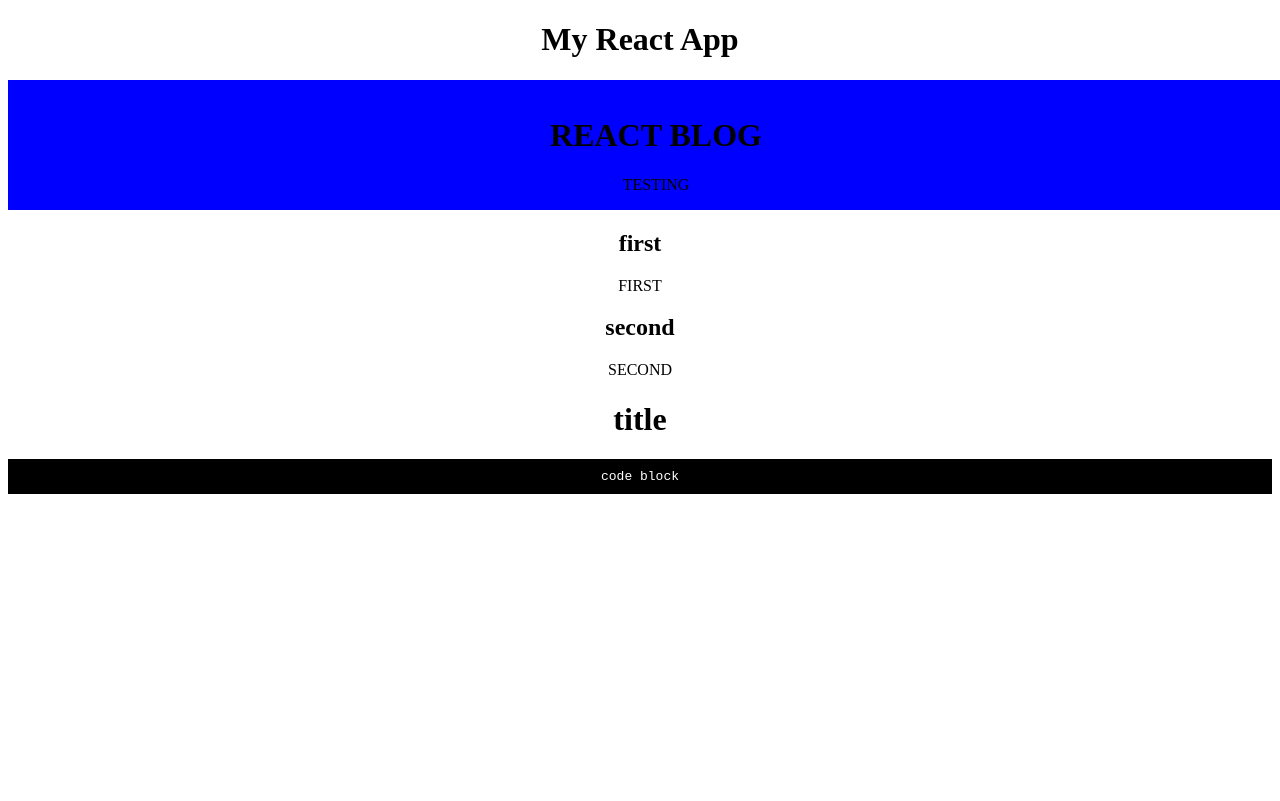
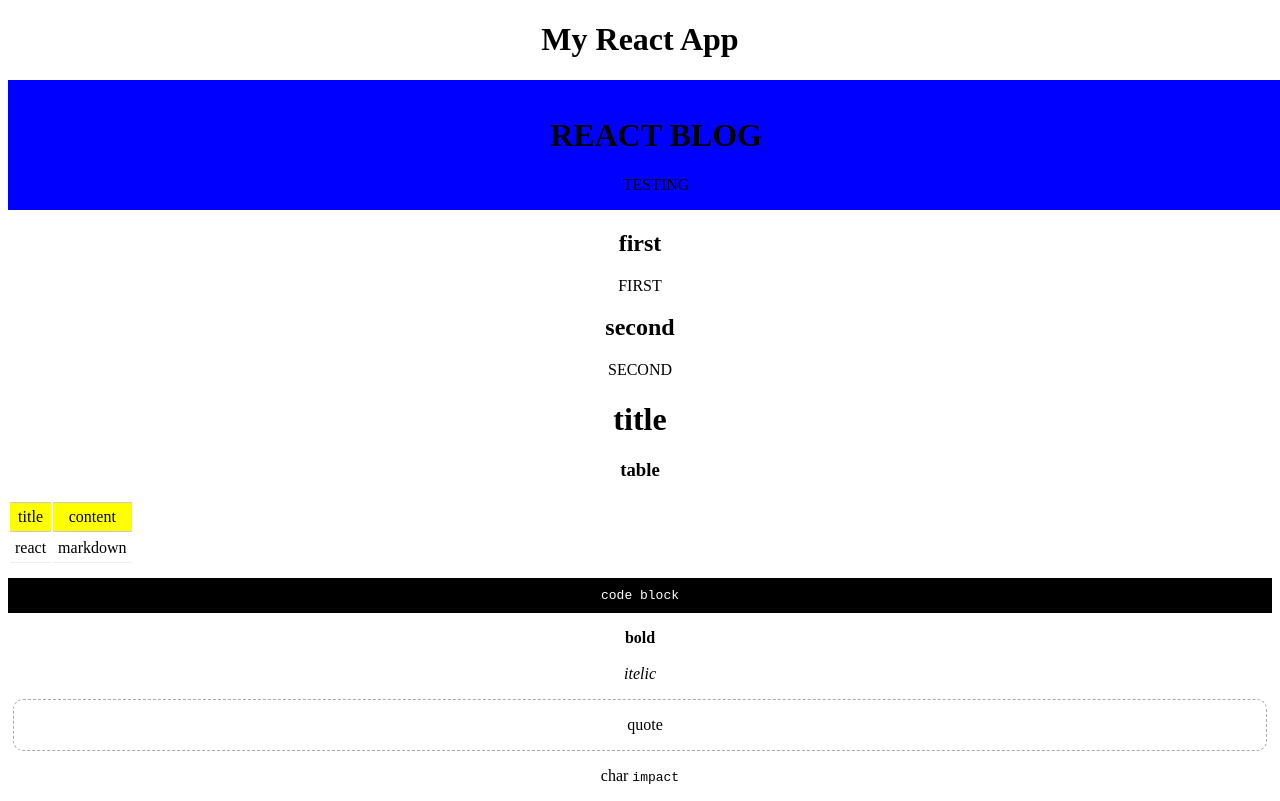
Before and after one commit to syleLim/react-blog, a React app: page / in a window 1280 px wide. Shown: the top 801 px of the page. Built offline with nearby package versions, Linux system fonts and the light colour scheme.

Commit message:
md testing...
markdown test
quote ... inline style

```diff
--- a/src/component/App.js
+++ b/src/component/App.js
@@ -3,6 +3,28 @@ import Page from './Page.js'
 import List from './List.js'
 import Md from './Md.js'
 import { AppCss } from '../style/style.js'
+
+const md = `
+# title
+
+### table
+
+|title|content|
+|---|---|
+|react|markdown|
+
+\`\`\`
+code block
+\`\`\`
+
+**bold**<br><br>
+*itelic*
+
+>quote
+
+char \`impact\`
+`;
+
 
 class App extends React.Component {
     constructor(props)
@@ -23,7 +45,7 @@ class App extends React.Component {
                 <h1>My React App</h1>
                 <Page>TESTING</Page>
                 <List posts={posts} />
-                <Md />
+                <Md source={md}/>
             </AppCss>
         )
     };
--- a/src/component/Md.js
+++ b/src/component/Md.js
@@ -1,23 +1,16 @@
 import React from 'react'
 import ReactMarkDown from 'react-markdown'
+import {codeBlock, TabelCellBlock, QuoteBlock} from '../style/mdStyle.js'
 
-const md = `
-# title
-\`\`\`
-code block
-\`\`\`
-`
-
-const codeBlock = (props) => (
-    <pre style={{background : '#000', color: '#fff', padding: 10}}>
-        <code>
-            {props.value}
-        </code>
-    </pre>
-)
-
-const Md = () => (
-    <ReactMarkDown source={md} renderers={{code: codeBlock}}/>
+const Md = (props) => (
+    <ReactMarkDown source={props.source}
+                    skipHtml={false}
+                    escapeHtml={false}
+                    renderers={{
+                        code: codeBlock,
+                        tableCell: TabelCellBlock,
+                        blockquote: QuoteBlock
+                    }}/>
 )
 
 export default Md;
--- /dev/null
+++ b/src/style/mdStyle.js
@@ -0,0 +1,44 @@
+import React from 'react'
+
+const codeBlock = (props) => (
+    <pre style={{background : '#000', color: '#fff', padding: 10}}>
+        <code>
+            {props.value}
+        </code>
+    </pre>
+);
+
+const TabelCellBlock = (props) => {
+    let style = {
+        textAlign: 'center',
+        padding: 5
+    };
+
+    if (props.isHeader) {
+        style.background = '#ff0';
+        style.border = '1px solid #ccc';
+        style.borderLeft = 0;
+        style.borderRight = 0;
+    } else {
+        style.borderBottom = '1px solid #eee';
+    }
+
+    return (
+        <td style={style}>
+            {props.children}
+        </td>
+    )
+};
+
+const QuoteBlock = (props) => (
+    <div style={{
+        border: '1px dashed #aaa',
+        borderRadius: 10,
+        paddingLeft: 10,
+        margin: 5
+        }}>
+        {props.children}
+    </div>
+);
+
+export {TabelCellBlock, codeBlock, QuoteBlock};
```
